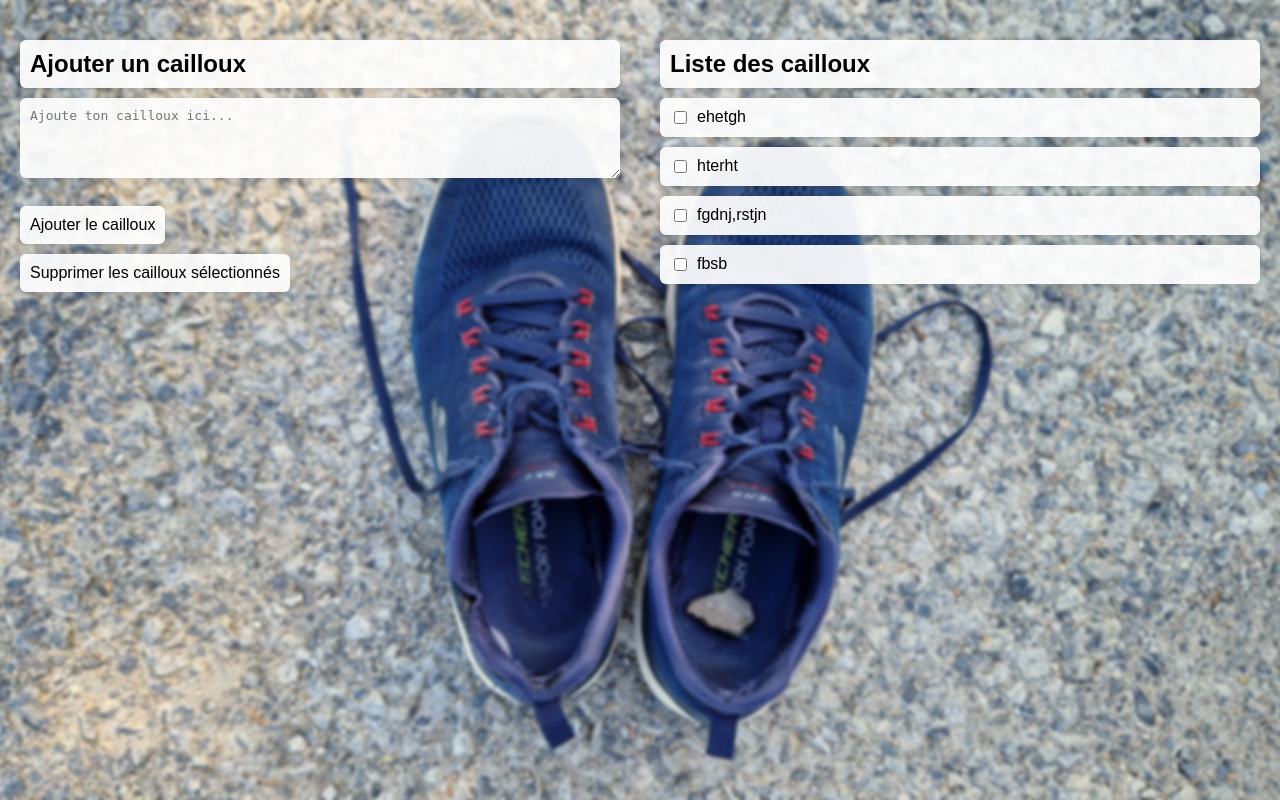
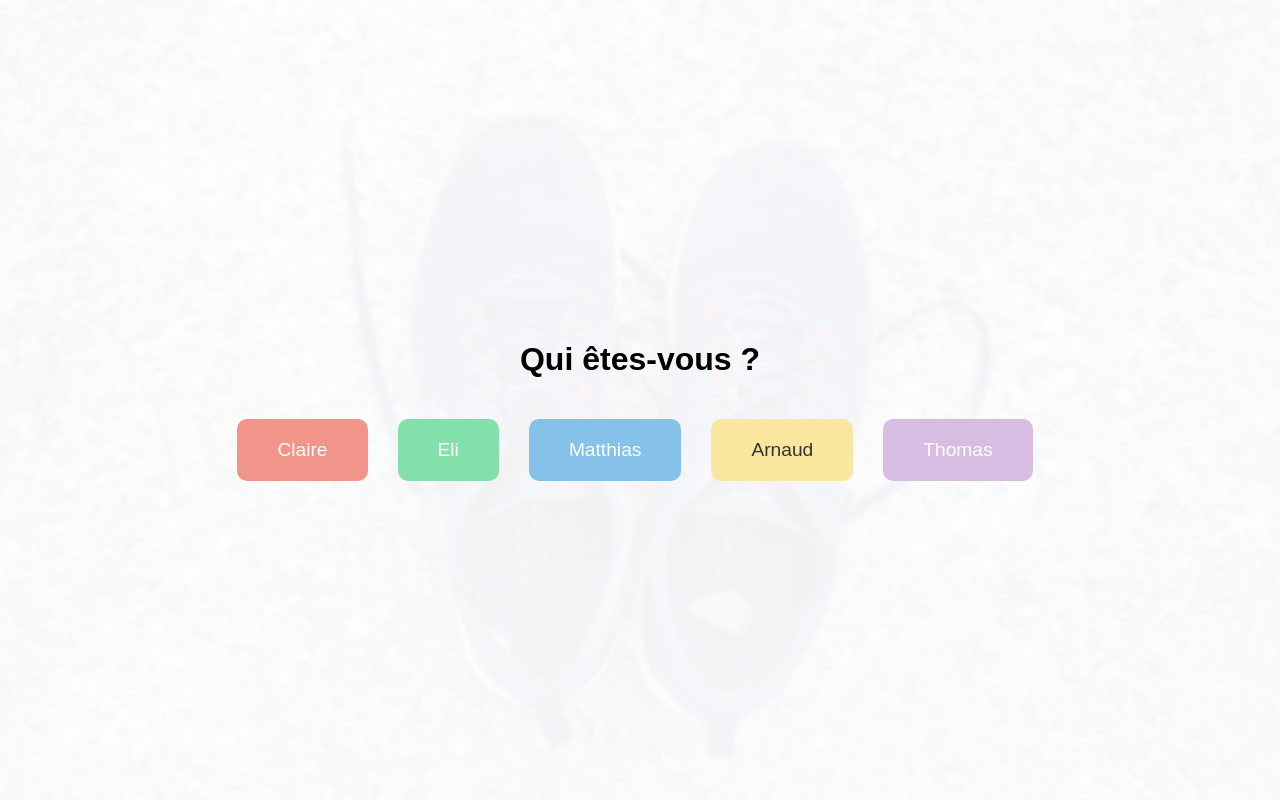
Before and after one commit to Hydrogeotechnique/stone, a Flask app: page / in a window 1280 px wide. Run offline with Flask 3, Linux system fonts and the light colour scheme; data comes from the database, SQL or seed files in the repository; both versions use the stored data as it was after the commit.

Commit message:
Ajout du système de sélection d'utilisateur avec notes colorées

```diff
--- a/app.py
+++ b/app.py
@@ -23,11 +23,13 @@ class Note(Base):
 
     id = Column(Integer, primary_key=True)
     text = Column(Text, nullable=False)
+    author = Column(String(50))
 
     def to_dict(self):
         return {
             "id": self.id,
-            "text": self.text
+            "text": self.text,
+            "author": self.author
         }
 
 # Créer les tables si elles n'existent pas
@@ -49,9 +51,10 @@ def handle_notes():
         elif request.method == 'POST':
             data = request.get_json()
             note_text = data.get('text', '').strip()
+            author = data.get('author', '')
 
             if note_text:
-                new_note = Note(text=note_text)
+                new_note = Note(text=note_text, author=author)
                 session.add(new_note)
                 session.commit()
                 return jsonify(new_note.to_dict()), 201
@@ -67,7 +70,7 @@ def handle_notes():
                 if note:
                     session.delete(note)
 
-            session.commit()
+            session.commit()  # Un seul commit après toutes les suppressions
             return jsonify({"status": "supprimé"}), 200
 
     except Exception as e:
--- a/static/script.js
+++ b/static/script.js
@@ -1,26 +1,54 @@
-// Fonction appelée au chargement de la page
+let currentUser = "";
+
+// Au chargement de la page
 window.onload = function() {
+  // Configuration des boutons utilisateurs
+  document.querySelectorAll('.user-btn').forEach(button => {
+    button.addEventListener('click', () => {
+      currentUser = button.dataset.user;
+      document.getElementById('userSelectScreen').style.display = 'none';
+      document.getElementById('workspace').style.display = 'flex';
+
+      // Charger les notes existantes
       chargerNotes();
+    });
+  });
+
+  // Configuration du bouton d'ajout
+  document.getElementById('addNoteButton').addEventListener('click', ajouterNote);
+
+  // Configuration du bouton de suppression
+  document.getElementById('deleteSelectedButton').addEventListener('click', supprimerNotes);
 };
 
-  // Ajouter une note
+// Fonction pour ajouter une note
 function ajouterNote() {
-    const input = document.getElementById("noteInput");
-    const text = input.value.trim();
+  const noteInput = document.getElementById('noteInput');
+  const noteText = noteInput.value.trim();
 
-    if (text === "") return;
+  if (!noteText) {
+    alert("Merci d'écrire quelque chose !");
+    return;
+  }
 
+  // Envoyer la note au serveur
   fetch("/api/notes", {
     method: "POST",
     headers: {
       "Content-Type": "application/json"
     },
-      body: JSON.stringify({ text: text })
+    body: JSON.stringify({
+      text: noteText,
+      author: currentUser
+    })
   })
   .then(response => response.json())
   .then(data => {
-      input.value = "";  // vider le champ
-      chargerNotes();    // recharger la liste
+    noteInput.value = '';  // vider le champ
+    chargerNotes();        // recharger la liste
+  })
+  .catch(error => {
+    console.error("Erreur lors de l'ajout du cailloux:", error);
   });
 }
 
@@ -29,33 +57,50 @@ window.onload = function() {
   fetch("/api/notes")
     .then(response => response.json())
     .then(notes => {
-        const notesList = document.getElementById("notesList");
-        notesList.innerHTML = ""; // on vide l'affichage
+      const notesList = document.getElementById('notesList');
+      notesList.innerHTML = ''; // on vide l'affichage
 
       notes.forEach(note => {
-          const div = document.createElement("div");
-          div.className = "note-item";
+        const div = document.createElement('div');
+        div.className = `note-item ${note.author || 'unknown'}`;
 
-          const checkbox = document.createElement("input");
-          checkbox.type = "checkbox";
+        // Créer la case à cocher pour sélection
+        const checkbox = document.createElement('input');
+        checkbox.type = 'checkbox';
         checkbox.value = note.id;
+        checkbox.className = 'note-checkbox';
 
-          const span = document.createElement("span");
-          span.textContent = note.text;
+        // Créer le nom de l'auteur
+        const author = document.createElement('strong');
+        if (note.author) {
+          author.textContent = note.author.charAt(0).toUpperCase() + note.author.slice(1) + ': ';
+        }
 
+        // Créer le contenu de la note
+        const content = document.createElement('span');
+        content.textContent = note.text;
+
+        // Assembler tous les éléments
         div.appendChild(checkbox);
-          div.appendChild(span);
+        div.appendChild(author);
+        div.appendChild(content);
         notesList.appendChild(div);
       });
+    })
+    .catch(error => {
+      console.error("Erreur lors du chargement des cailloux:", error);
     });
 }
 
-  // Supprimer les notes cochées
+// Supprimer les notes sélectionnées
 function supprimerNotes() {
-    const checkboxes = document.querySelectorAll("#notesList input[type=checkbox]:checked");
-    const ids = Array.from(checkboxes).map(cb => parseInt(cb.value));
+  const checkboxes = document.querySelectorAll('.note-checkbox:checked');
+  const ids = Array.from(checkboxes).map(checkbox => parseInt(checkbox.value));
 
-    if (ids.length === 0) return;
+  if (ids.length === 0) {
+    alert("Aucun cailloux sélectionné(s) !");
+    return;
+  }
 
   fetch("/api/notes", {
     method: "DELETE",
@@ -67,5 +112,8 @@ window.onload = function() {
   .then(response => response.json())
   .then(() => {
     chargerNotes();  // recharger la liste après suppression
+  })
+  .catch(error => {
+    console.error("Erreur lors de la suppression des cailloux:", error);
   });
 }
--- a/static/style.css
+++ b/static/style.css
@@ -71,23 +71,68 @@ button:hover {
   box-shadow: 0 2px 6px rgba(0, 0, 0, 0.1);
 }
 
-/* Chaque note : fond opaque */
+/* Chaque note : fond par utilisateur */
 .note-item {
   display: flex;
   align-items: center;
   padding: 10px;
   margin-bottom: 10px;
-  background-color: rgba(255, 255, 255, 0.92);
   border-radius: 6px;
   box-shadow: 0 2px 6px rgba(0, 0, 0, 0.1);
   animation: fadeIn 0.3s ease-out;
 }
 
-.note-item input[type="checkbox"] {
+.note-checkbox {
   margin-right: 10px;
 }
 
-/* Animation fade-in */
+/* Couleurs par utilisateur */
+.note-item.claire { background-color: #f1948a; }
+.note-item.eli { background-color: #82e0aa; }
+.note-item.matthias { background-color: #85c1e9; }
+.note-item.arnaud { background-color: #f9e79f; }
+.note-item.thomas { background-color: #d7bde2; }
+.note-item.unknown { background-color: rgba(255, 255, 255, 0.92); }
+
+/* Écran de sélection utilisateur */
+#userSelectScreen {
+  height: 100vh;
+  display: flex;
+  flex-direction: column;
+  align-items: center;
+  justify-content: center;
+  background: rgba(255,255,255,0.95);
+  text-align: center;
+}
+
+.user-buttons {
+  display: flex;
+  gap: 20px;
+  margin-top: 20px;
+  flex-wrap: wrap;
+  justify-content: center;
+}
+
+.user-btn {
+  padding: 20px 40px;
+  font-size: 1.2em;
+  border: none;
+  border-radius: 10px;
+  color: white;
+  cursor: pointer;
+  transition: transform 0.2s ease;
+}
+
+.user-btn:hover {
+  transform: scale(1.05);
+}
+
+.user-btn.claire { background-color: #f1948a; }
+.user-btn.eli { background-color: #82e0aa; }
+.user-btn.matthias { background-color: #85c1e9; }
+.user-btn.arnaud { background-color: #f9e79f; color: #333; }
+.user-btn.thomas { background-color: #d7bde2; }
+
 @keyframes fadeIn {
   from {
     opacity: 0;
--- a/templates/index.html
+++ b/templates/index.html
@@ -2,26 +2,35 @@
 <html lang="fr">
 <head>
   <meta charset="UTF-8">
+  <meta name="viewport" content="width=device-width, initial-scale=1.0">
   <title>Les cailloux dans la chaussure</title>
   <link rel="stylesheet" href="{{ url_for('static', filename='style.css') }}">
-  <link rel="icon" type="image/png" href="{{ url_for('static', filename='favicon.png') }}">
-  </head>
+  <link rel="icon" type="image/x-icon" href="{{ url_for('static', filename='favicon.png') }}">
+</head>
 <body>
-  <div class="container">
-    <!-- Partie gauche : saisie -->
+  <!-- Écran de sélection utilisateur -->
+  <div id="userSelectScreen">
+    <h1>Qui êtes-vous ?</h1>
+    <div class="user-buttons">
+      <button class="user-btn claire" data-user="claire">Claire</button>
+      <button class="user-btn eli" data-user="eli">Eli</button>
+      <button class="user-btn matthias" data-user="matthias">Matthias</button>
+      <button class="user-btn arnaud" data-user="arnaud">Arnaud</button>
+      <button class="user-btn thomas" data-user="thomas">Thomas</button>
+    </div>
+  </div>
+
+  <!-- Espace de travail -->
+  <div class="container" id="workspace" style="display: none;">
     <div class="left-panel">
-      <h2>Ajouter un cailloux</h2>
-      <textarea id="noteInput" rows="4" placeholder="Ajoute ton cailloux ici..."></textarea><br>
-      <button onclick="ajouterNote()">Ajouter le cailloux</button>
-      <button onclick="supprimerNotes()">Supprimer les cailloux sélectionnés</button>
+      <h2>Vos idées de cailloux dans la chaussure</h2>
+      <textarea id="noteInput" placeholder="Écrivez ici votre cailloux..."></textarea>
+      <button id="addNoteButton">Ajouter un cailloux</button>
+      <button id="deleteSelectedButton">Supprimer le(s) cailloux sélectionné(s)</button>
     </div>
-
-    <!-- Partie droite : affichage -->
     <div class="right-panel">
       <h2>Liste des cailloux</h2>
-      <div id="notesList" class="scrollable">
-        <!-- Les notes vont s'afficher ici -->
-      </div>
+      <div id="notesList"></div>
     </div>
   </div>
 
```
Also changed, not shown: requirements.txt (+4 -4 lines), notes.db. Lines whose indentation alone changed are shown as unchanged.
